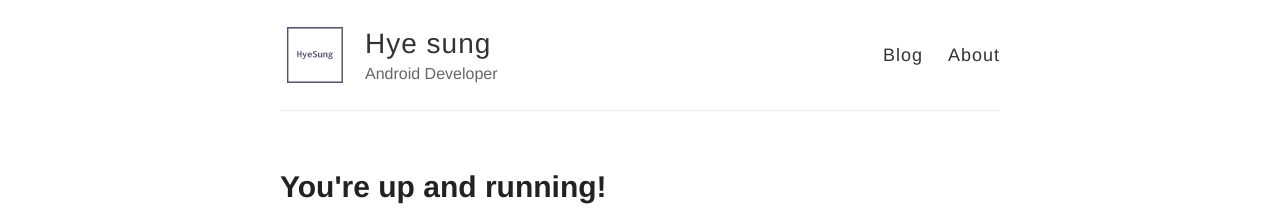
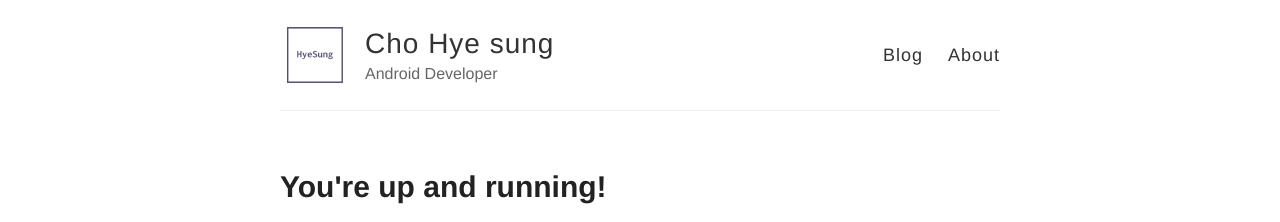
Before and after one commit to asasaassa/asasaassa.github.io, a Jekyll site: the page built from index.html, in a window 1280 px wide. Shown: the top 222 px of the page. Built offline with Jekyll 4.4.1, drawn with Linux system fonts in a browser that asks for light colours.

Commit message:
Update _config.yml

```diff
--- a/_config.yml
+++ b/_config.yml
@@ -3,7 +3,7 @@
 #
 
 # Name of your site (displayed in the header)
-name: Hye sung
+name: Cho Hye sung
 
 # Short bio or description (displayed in the header)
 description: Android Developer
```
